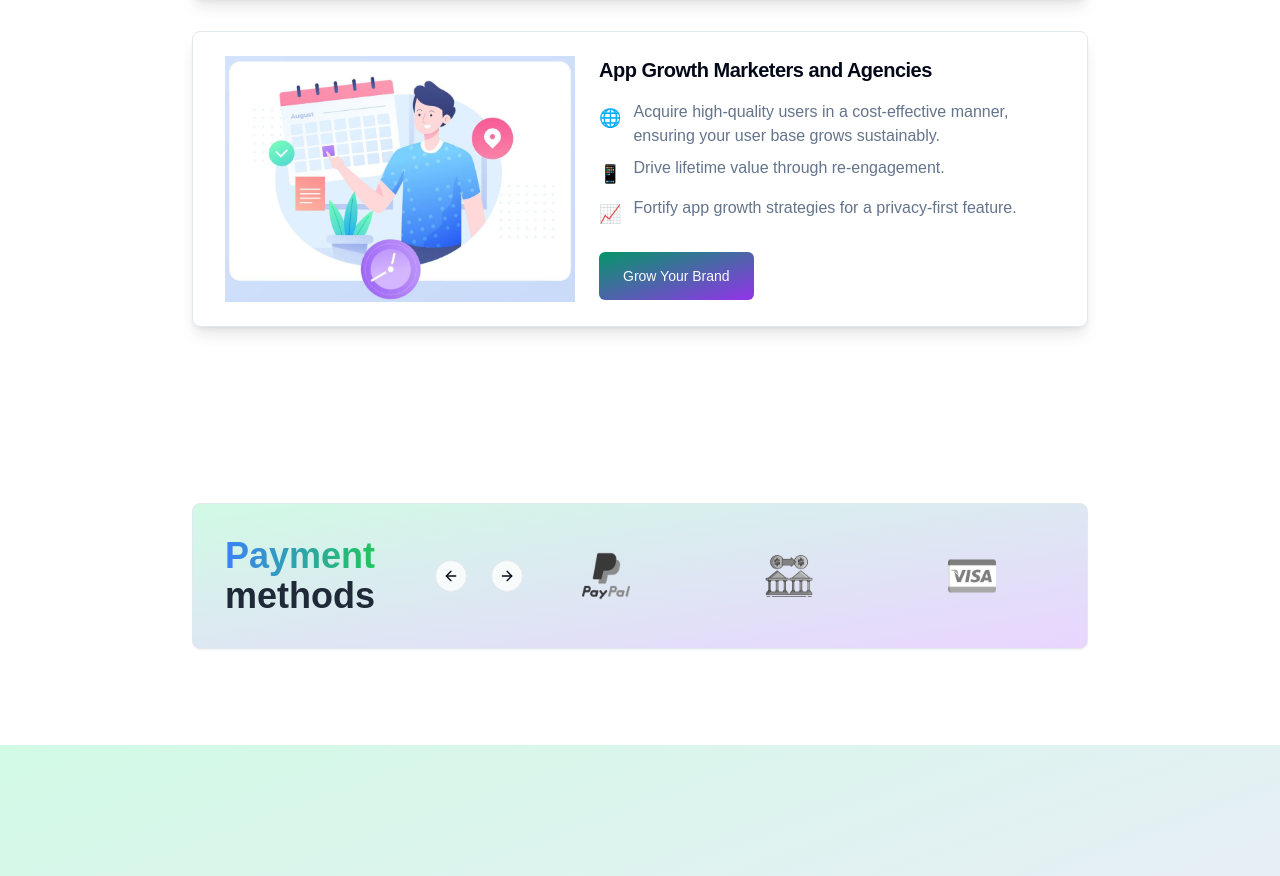
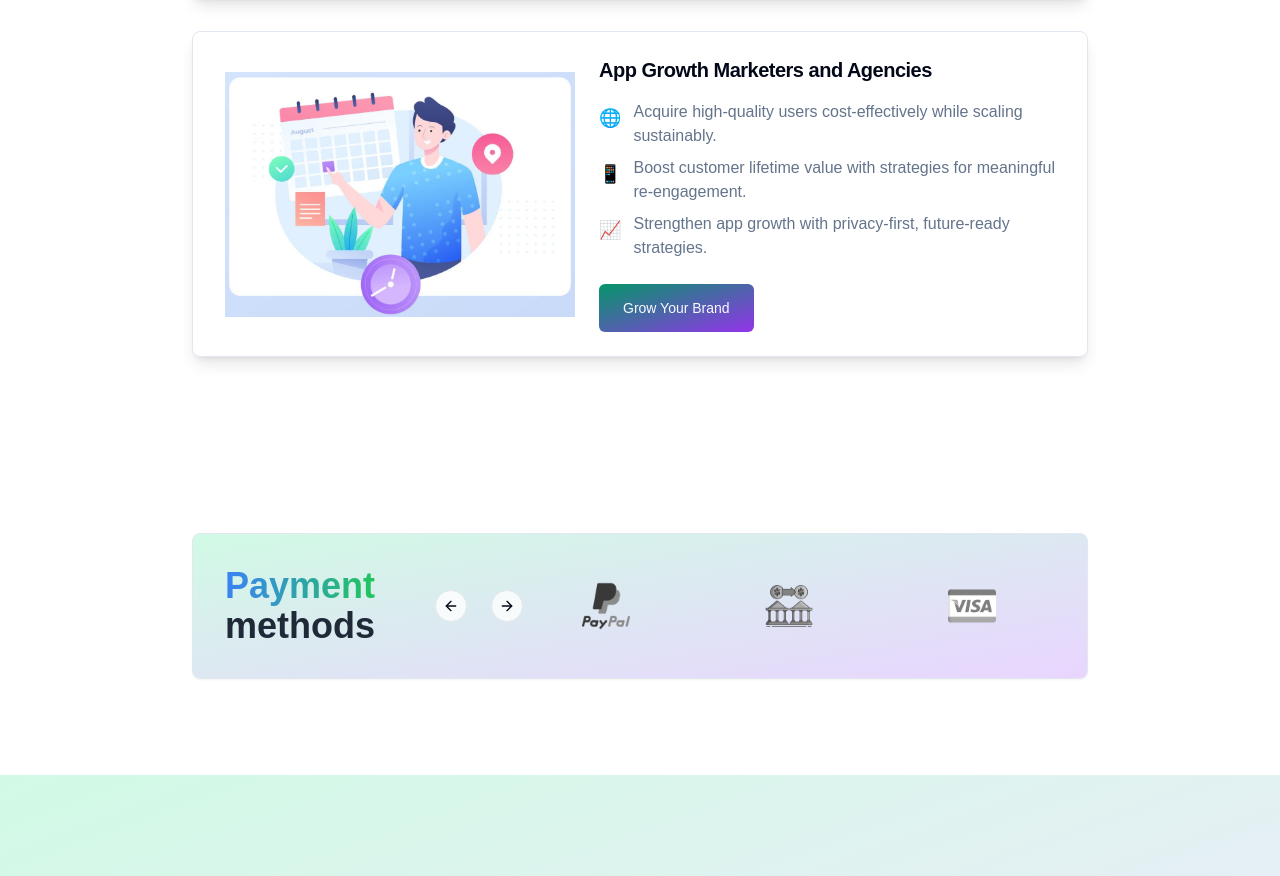
Before and after one commit to Antima1123/newmobisaturn, a Next.js app: page /advertiser in a window 1280 px wide. Shown: the part 2507-3383 px from the top of the page. Built offline with nearby package versions, Linux system fonts and the light colour scheme; what hono would draw is missing.

Commit message:
unique card content

```diff
--- a/app/(dashboard)/advertiser/page.tsx
+++ b/app/(dashboard)/advertiser/page.tsx
@@ -107,15 +107,15 @@ const uniqueCard = [
         points : [
           {
             icon: "🌐",
-            text: "Acquire high-quality users in a cost-effective manner, ensuring your user base grows sustainably.",
+            text: "Acquire high-quality users cost-effectively while scaling sustainably.",
           },
           {
             icon: "📱",
-            text: "Drive lifetime value through re-engagement.",
+            text: "Boost customer lifetime value with strategies for meaningful re-engagement.",
           },
           {
             icon: "📈",
-            text: "Fortify app growth strategies for a privacy-first feature.",
+            text: "Strengthen app growth with privacy-first, future-ready strategies.",
           },
         ],
         buttonText : "Grow Your Brand",
```
